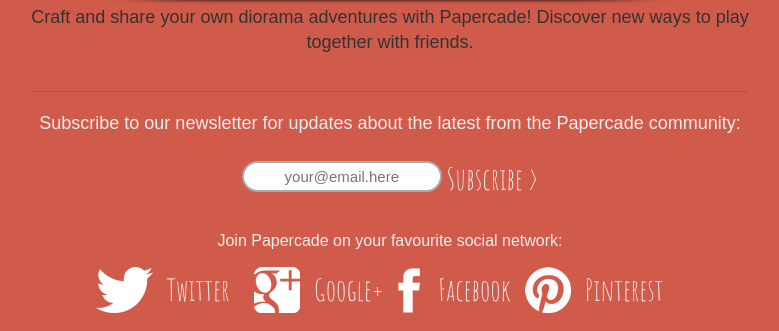
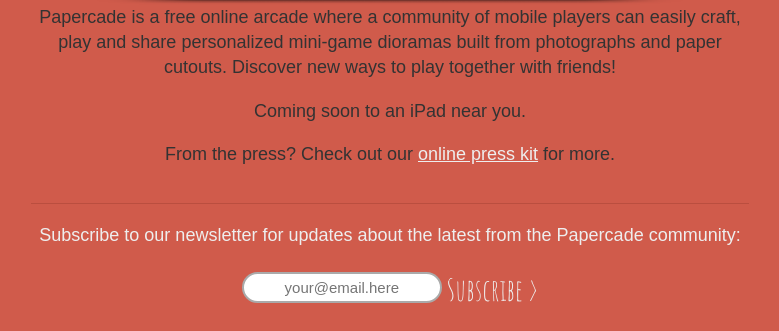
Before and after one commit to hololabs/papercade.com, a plain HTML site: page index.html in a window 1280 px wide. Shown: the part 582-913 px from the top of the page, without its empty margins (250-1029 px from the left). Drawn offline with nearby package versions, Linux system fonts and the light colour scheme.

Commit message:
revised papercade blurb, added first link to press kit.

```diff
--- a/index.html
+++ b/index.html
@@ -50,7 +50,11 @@
 			</div>
 
 			<div class="column full">
-				<p>Craft and share your own diorama adventures with Papercade! Discover new ways to play together with friends.</p>
+				<p>Papercade is a free online arcade where a community of mobile players can easily craft, play and share personalized mini-game dioramas built from photographs and paper cutouts. Discover new ways to play together with friends!</p>
+
+              <p>Coming soon to an iPad near you.</p>
+
+              <p>From the press? Check out our <a href="http://www.hololabs.org/projects/papercade/">online press kit</a> for more.
 			<hr width="100%">
 				<p class="action">
 					Subscribe to our newsletter for updates about the latest from the Papercade community:
```
